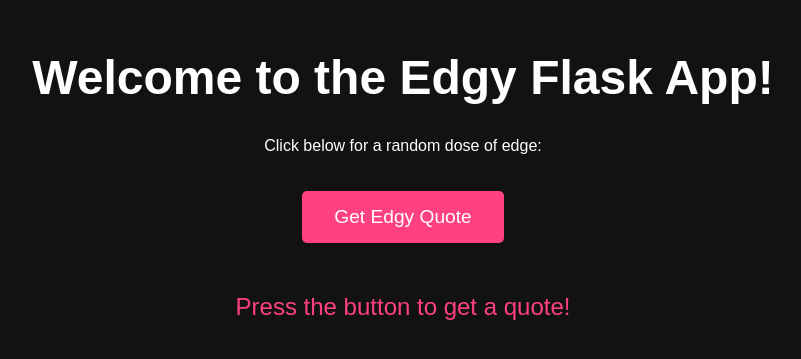
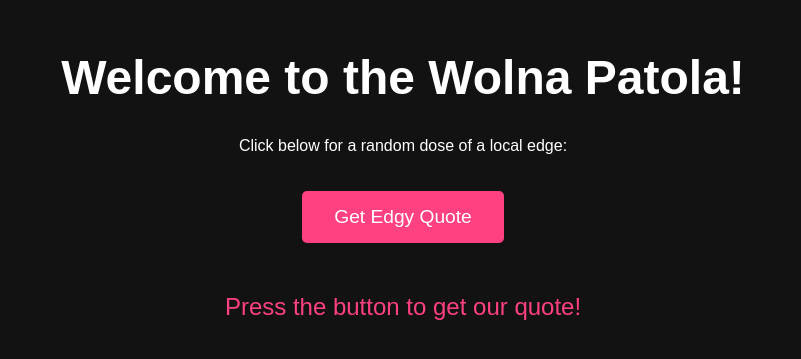
Before and after one commit to Szlupek/wolna_patologia, a Flask app: page / in a window 1280 px wide. Shown: the top 359 px of the page, without its empty margins (237-1038 px from the left). Run offline with Flask 3, Linux system fonts and the light colour scheme.

Commit message:
add local vibe

```diff
--- a/pato_appka/templates/index.html
+++ b/pato_appka/templates/index.html
@@ -37,12 +37,12 @@
 </head>
 <body>
 
-    <h1>Welcome to the Edgy Flask App!</h1>
-    <p>Click below for a random dose of edge:</p>
+    <h1>Welcome to the Wolna Patola!</h1>
+    <p>Click below for a random dose of a local edge:</p>
     <button class="button" onclick="getQuote()">Get Edgy Quote</button>
 
     <div id="quoteContainer" class="quote">
-        <p>Press the button to get a quote!</p>
+        <p>Press the button to get our quote!</p>
     </div>
 
     <script>
```
